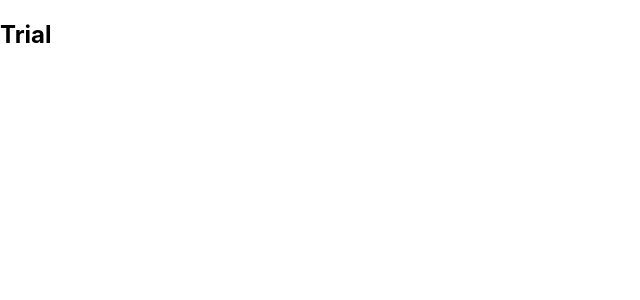
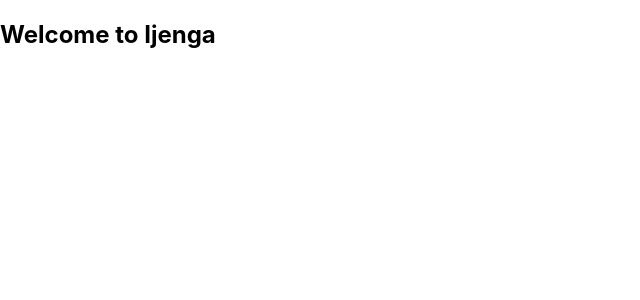
Before and after one commit to VickyMutai/ijenga-frontend, a React (Create React App) app: page / in a window 1280 px wide. Shown: the top 300 px of the page, without its empty margins (0-640 px from the left). Built offline with nearby package versions, Linux system fonts and the light colour scheme.

Commit message:
Project setup

```diff
--- a/src/App.js
+++ b/src/App.js
@@ -2,7 +2,7 @@ import './App.css';
 
 function App() {
   return (
-    <h2>Trial</h2>
+    <h2>Welcome to Ijenga</h2>
   );
 }
 
```
